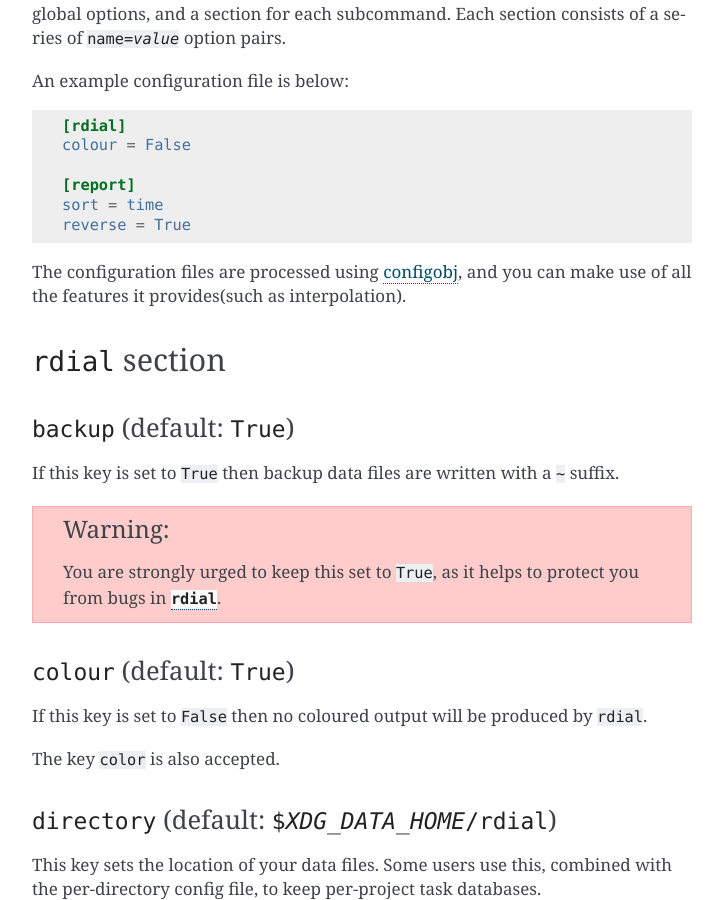
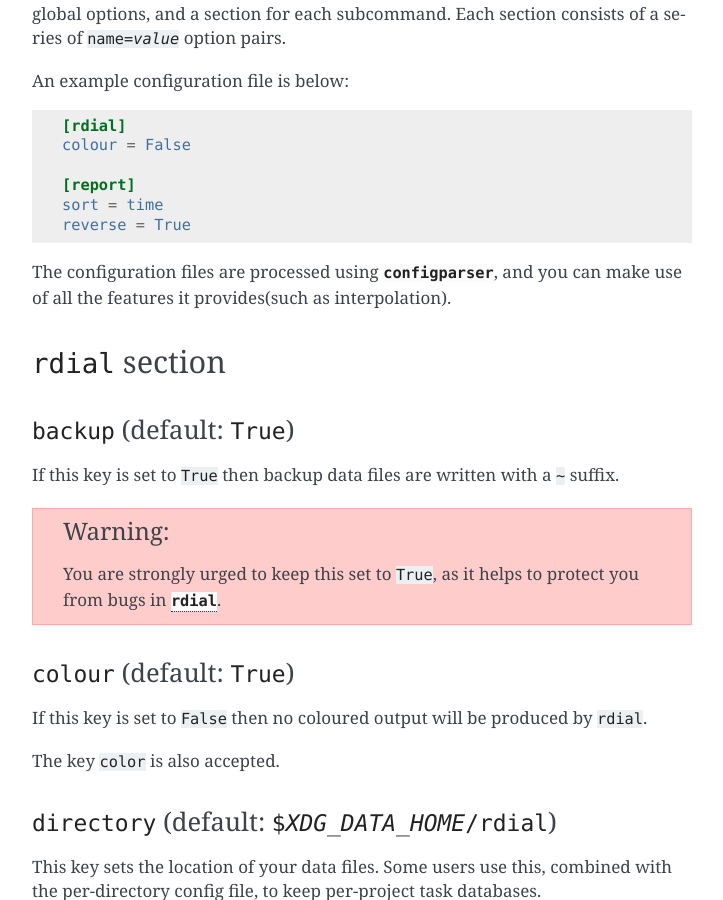
Before and after one commit to JNRowe/rdial, a Sphinx documentation site: the page built from doc/config.rst, in a window 1280 px wide and 900 px high, scrolled down 518 px. Shown: the whole window, without its empty margins (388-1111 px from the left). Built offline with Sphinx 7.4.7, drawn with Linux system fonts in a browser that asks for light colours.

Commit message:
Update config doc for configparser
See 9de2daf8, don't know how I missed it.

```diff
--- a/doc/config.rst
+++ b/doc/config.rst
@@ -34,10 +34,8 @@
     sort = time
     reverse = True
 
-The configuration files are processed using configobj_, and you can make use
-of all the features it provides(such as interpolation).
-
-.. _configobj: http://configobj.readthedocs.org/
+The configuration files are processed using :mod:`configparser`, and you can
+make use of all the features it provides(such as interpolation).
 
 ``rdial`` section
 -----------------
```
